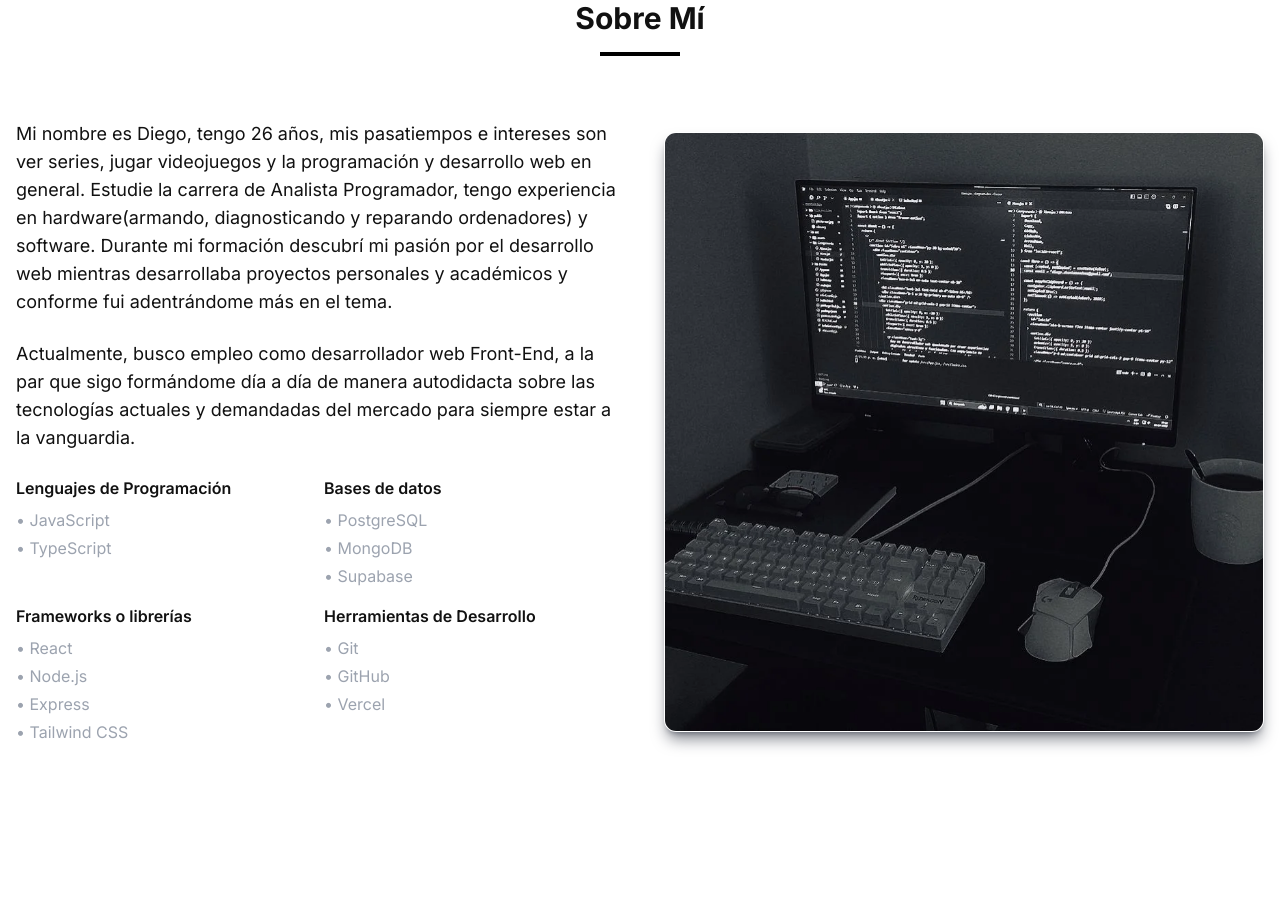
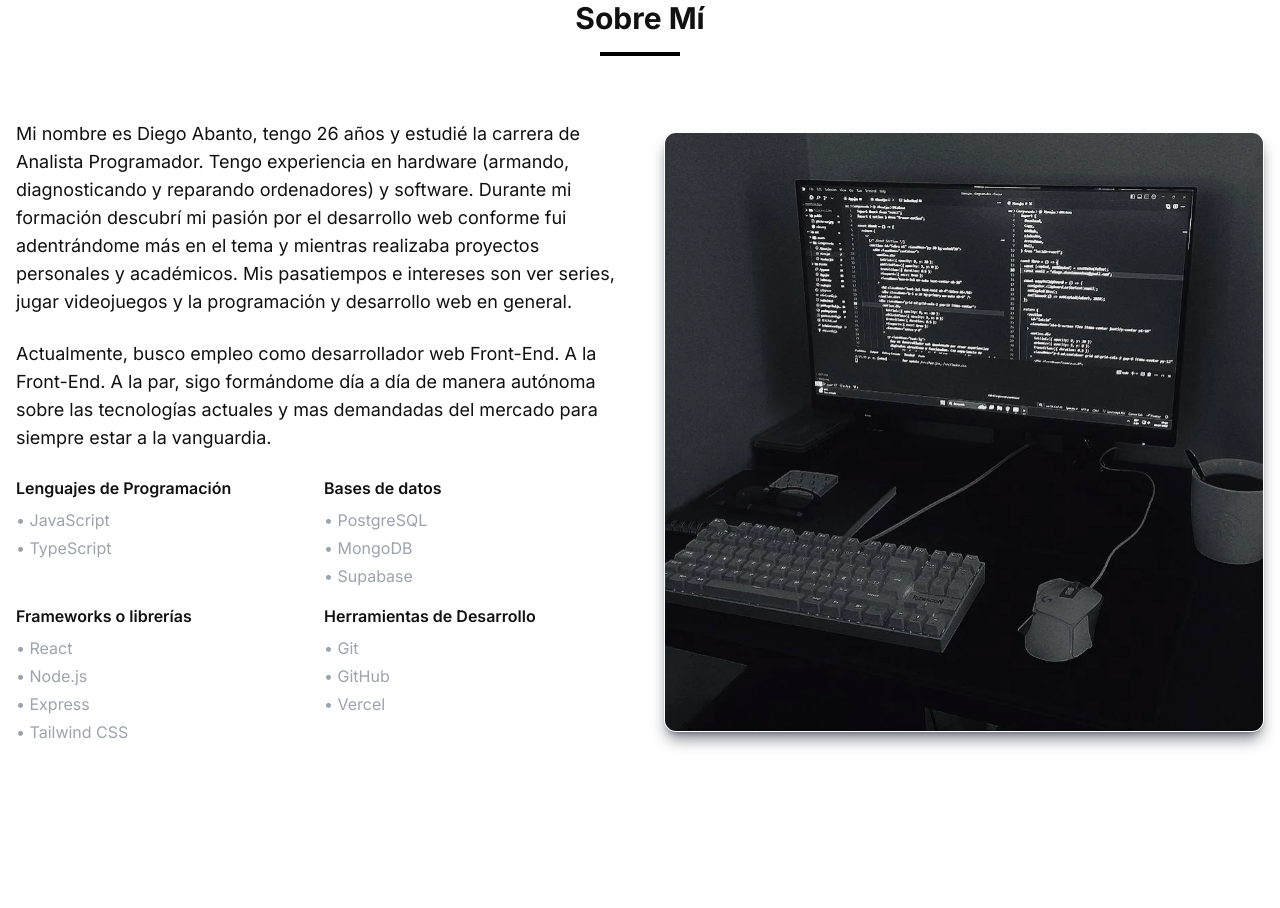
Before and after one commit to R3dgrave/portafolio-diegoam.dev, a React (Vite) app: page / in a window 1280 px wide. Shown: the part 880-1788 px from the top of the page. Built offline with nearby package versions, Linux system fonts and the light colour scheme.

Commit message:
cambios texto about

```diff
--- a/src/Components/About.jsx
+++ b/src/Components/About.jsx
@@ -14,25 +14,22 @@ const About = () => {
             <div className="h-1 w-20 bg-black dark:bg-white mx-auto mb-8" />
           </AnimatedElement>
           <div className="grid md:grid-cols-2 gap-12 items-center">
-            <AnimatedElement
-              animation="slide-in-left"
-              className="space-y-6"
-            >
+            <AnimatedElement animation="slide-in-left" className="space-y-6">
               <p className="text-lg">
-                Mi nombre es Diego, tengo 26 años, mis pasatiempos e intereses
-                son ver series, jugar videojuegos y la programación y desarrollo
-                web en general. Estudie la carrera de Analista Programador,
-                tengo experiencia en hardware(armando, diagnosticando y
-                reparando ordenadores) y software. Durante mi formación descubrí
-                mi pasión por el desarrollo web mientras desarrollaba proyectos
-                personales y académicos y conforme fui adentrándome más en el
-                tema.
+                Mi nombre es Diego Abanto, tengo 26 años y estudié la carrera de
+                Analista Programador. Tengo experiencia en hardware (armando,
+                diagnosticando y reparando ordenadores) y software. Durante mi
+                formación descubrí mi pasión por el desarrollo web conforme fui
+                adentrándome más en el tema y mientras realizaba proyectos
+                personales y académicos. Mis pasatiempos e intereses son ver
+                series, jugar videojuegos y la programación y desarrollo web en
+                general.
               </p>
               <p className="text-lg">
-                Actualmente, busco empleo como desarrollador web Front-End, a la
-                par que sigo formándome día a día de manera autodidacta sobre
-                las tecnologías actuales y demandadas del mercado para siempre
-                estar a la vanguardia.
+                Actualmente, busco empleo como desarrollador web Front-End. A la
+                Front-End. A la par, sigo formándome día a día de manera
+                autónoma sobre las tecnologías actuales y mas demandadas del
+                mercado para siempre estar a la vanguardia.
               </p>
               <div className="grid grid-cols-2 gap-4">
                 <div>
@@ -73,10 +70,7 @@ const About = () => {
                 </div>
               </div>
             </AnimatedElement>
-            <AnimatedElement
-              animation="slide-in-right"
-              className="relative"
-            >
+            <AnimatedElement animation="slide-in-right" className="relative">
               <div className="absolute -inset-4 rounded-xl bg-gradient-to-r from-primary/20 via-primary/0 to-primary/20 blur-xl opacity-50" />
               <img
                 src="/about-me.webp"
```
Also changed, not shown: 1 other file (tests, documents, lock files or other folders).
